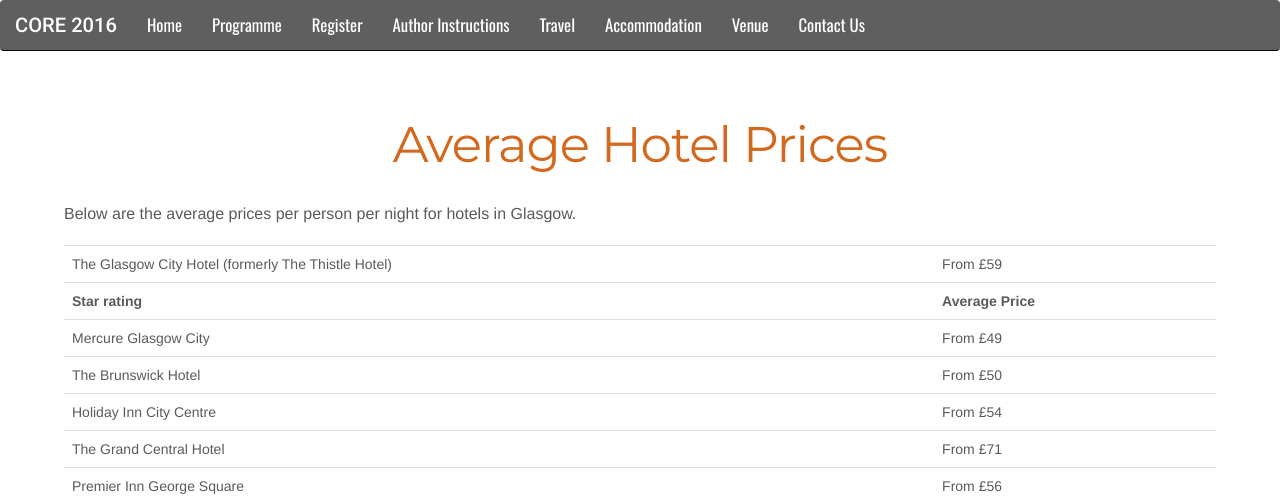
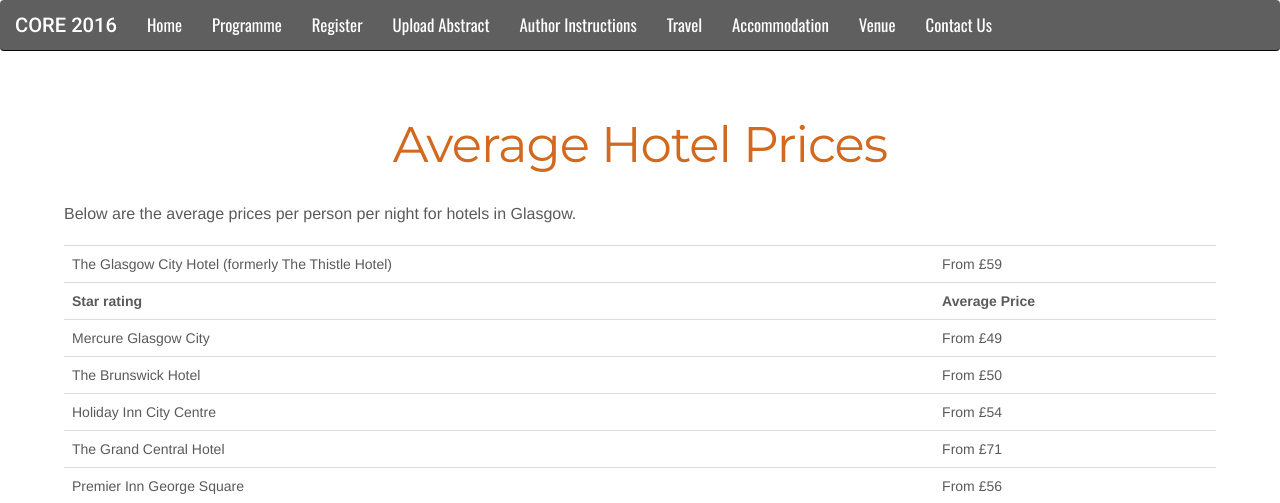
Before and after one commit to ASRANetOrg/BIOMAT, a Django app: template templates/accomodation.html in a window 1280 px wide. Shown: the top 503 px of the page. Run offline with Django 3.2, Linux system fonts and the light colour scheme; the template is opened without the code that fills it, so the values that code supplies are empty; some libraries are stand-ins or nearby versions.

Commit message:
Updated base.html

```diff
--- a/templates/baseTemplates/base.html
+++ b/templates/baseTemplates/base.html
@@ -61,6 +61,7 @@
                         <li><a href="{% url 'index' %}">Home</a></li>
                         <li><a href="/static/CORE-Programme.pdf" target="_blank">Programme</a></li>
                         <li><a href="{% url 'register' %}">Register</a></li>
+                        <li><a href="{% url 'uploadAbstract' %}">Upload Abstract</a></li>
                         <li><a href="{% url 'authorInstructions' %}">Author Instructions</a></li>
                         <li><a href="{% url 'travel' %}">Travel</a></li>
                         <li><a href="{% url 'accomodation' %}">Accommodation</a></li>
```
